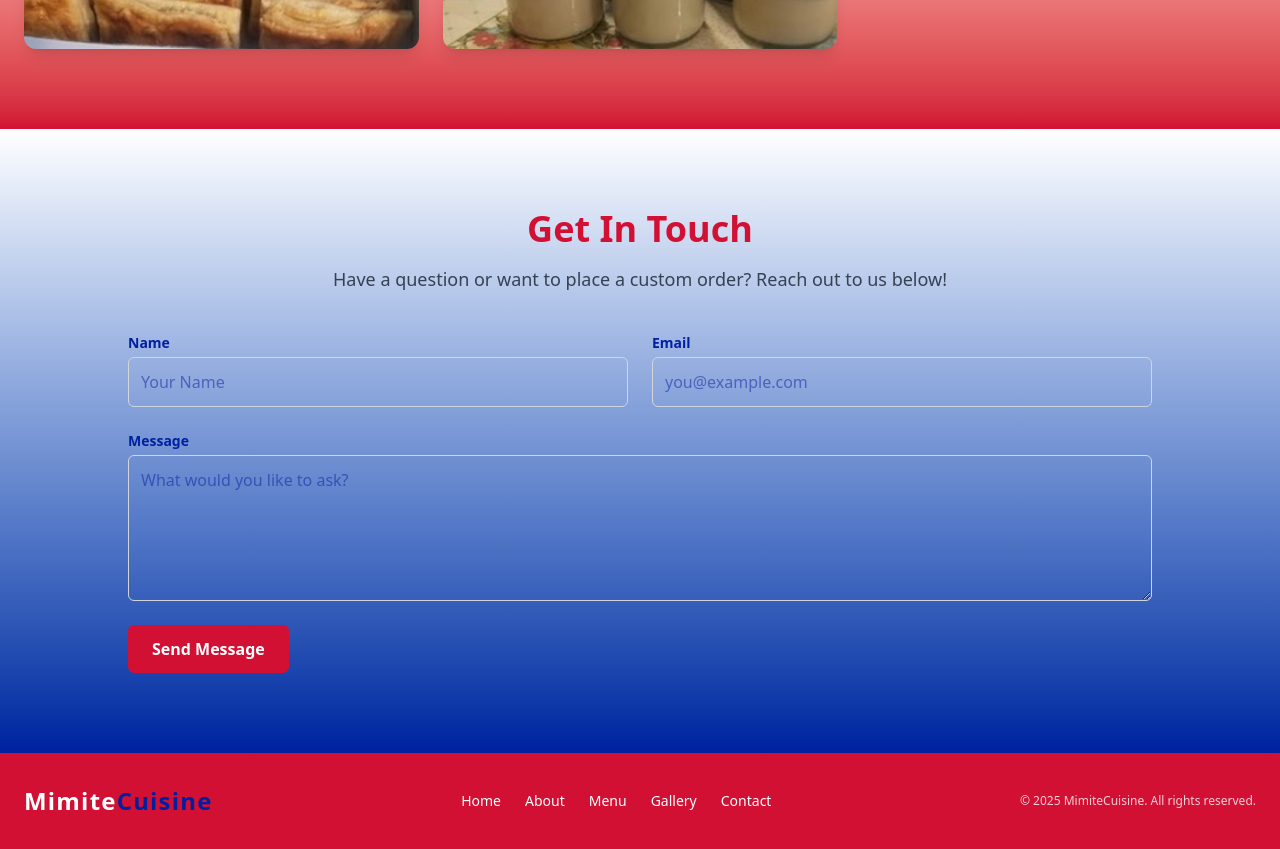
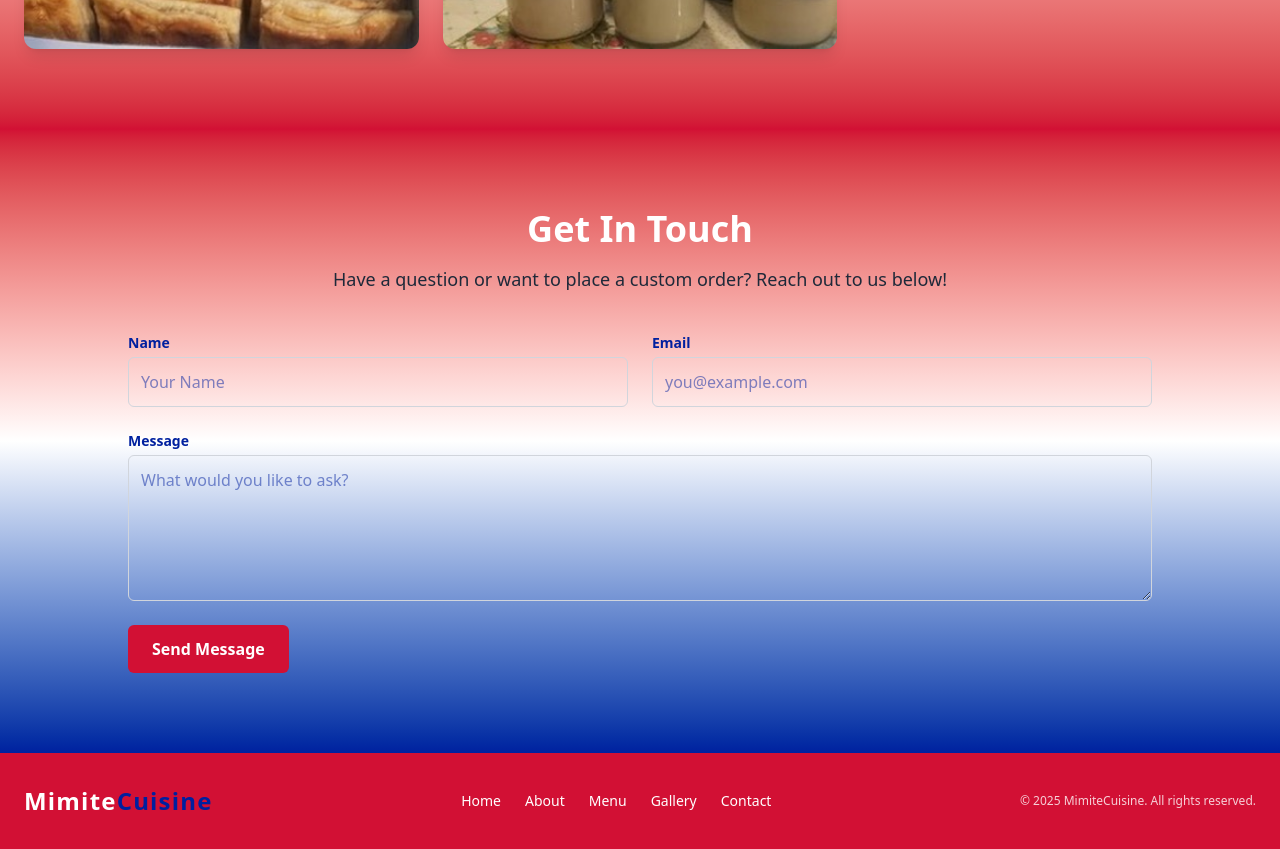
Before and after one commit to kiss42/mimite-cuisine, a React (Vite) app: page / in a window 1280 px wide. Shown: the part 3020-3869 px from the top of the page. Built offline with nearby package versions, Linux system fonts and the light colour scheme.

Commit message:
Update Contact.jsx

```diff
--- a/src/pages/Contact.jsx
+++ b/src/pages/Contact.jsx
@@ -2,18 +2,23 @@ import React from 'react';
 
 const Contact = () => {
   return (
-    <section id="contact" className="bg-gradient-to-b from-white to-[#00209F] py-20 px-6 text-[#00209F]">
+    <section
+      id="contact"
+      className="bg-gradient-to-b from-[#D21034] via-white to-[#00209F] py-20 px-6 text-[#00209F]"
+    >
       <div className="max-w-5xl mx-auto">
         <div className="text-center mb-10">
-          <h2 className="text-4xl font-extrabold text-[#D21034] mb-4">Get In Touch</h2>
-          <p className="text-lg text-gray-700">
+          <h2 className="text-4xl font-extrabold text-white mb-4">Get In Touch</h2>
+          <p className="text-lg text-gray-800">
             Have a question or want to place a custom order? Reach out to us below!
           </p>
         </div>
 
         <form className="grid grid-cols-1 md:grid-cols-2 gap-6 text-left">
           <div className="flex flex-col">
-            <label htmlFor="name" className="text-sm font-semibold mb-1">Name</label>
+            <label htmlFor="name" className="text-sm font-semibold mb-1 text-[#00209F]">
+              Name
+            </label>
             <input
               id="name"
               type="text"
@@ -23,7 +28,9 @@ const Contact = () => {
           </div>
 
           <div className="flex flex-col">
-            <label htmlFor="email" className="text-sm font-semibold mb-1">Email</label>
+            <label htmlFor="email" className="text-sm font-semibold mb-1 text-[#00209F]">
+              Email
+            </label>
             <input
               id="email"
               type="email"
@@ -33,7 +40,9 @@ const Contact = () => {
           </div>
 
           <div className="md:col-span-2 flex flex-col">
-            <label htmlFor="message" className="text-sm font-semibold mb-1">Message</label>
+            <label htmlFor="message" className="text-sm font-semibold mb-1 text-[#00209F]">
+              Message
+            </label>
             <textarea
               id="message"
               rows="5"
```
